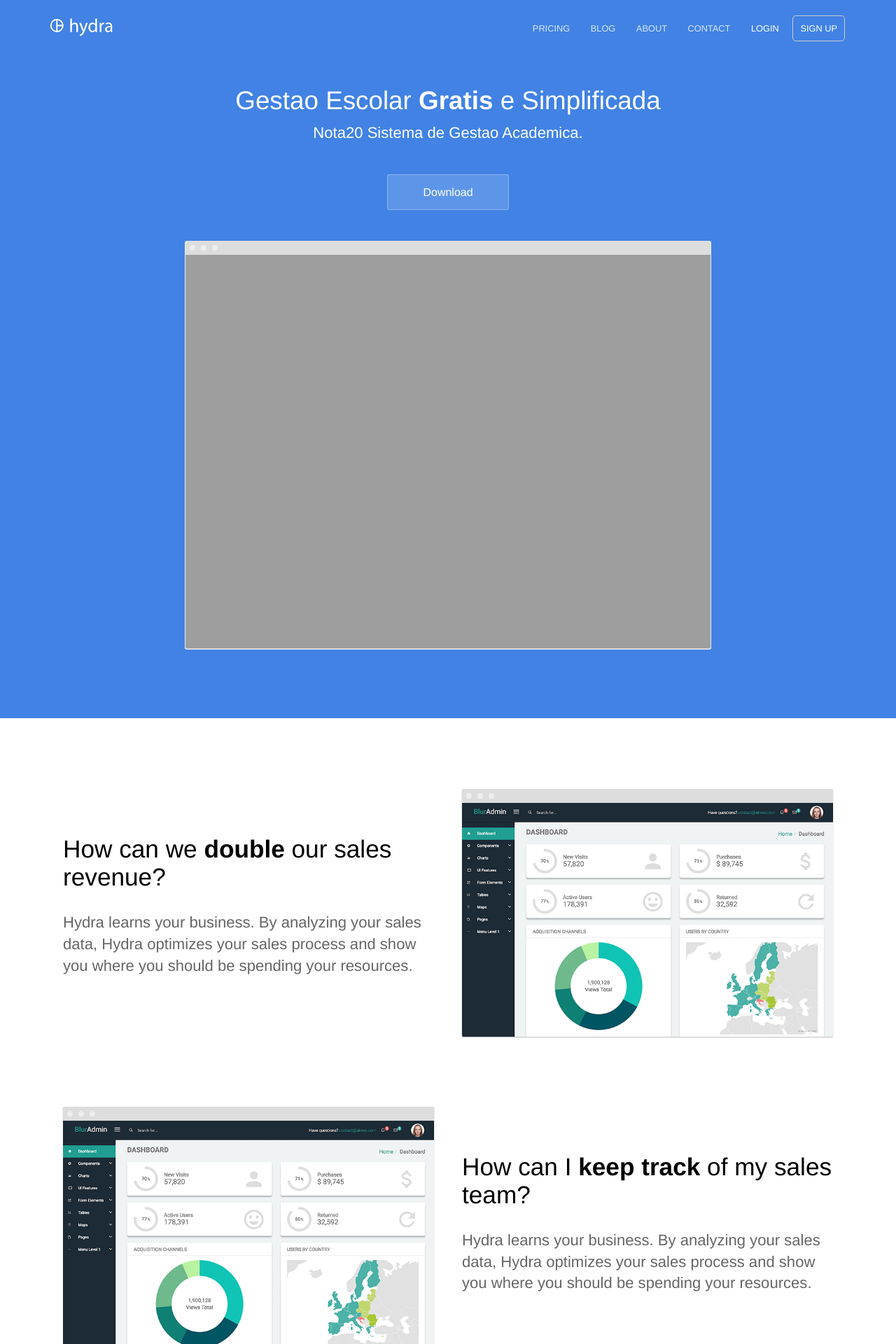
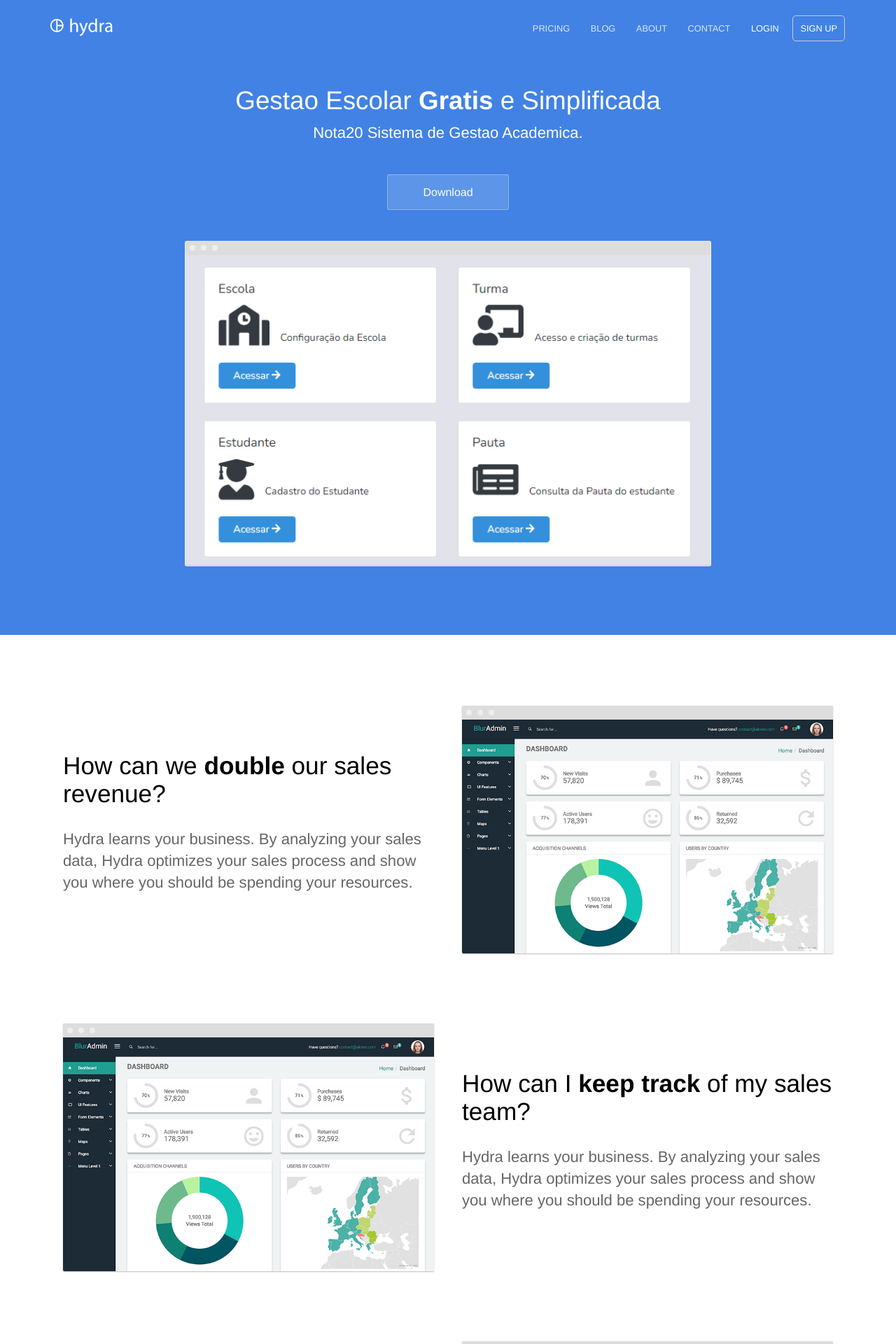
Before and after one commit to Manguena/manguena.github.io, a Jekyll site: the page built from index.html, in a window 1280 px wide. Shown: the top 1920 px of the page at 70% size. Built offline with Jekyll 4.4.1, drawn with Linux system fonts in a browser that asks for light colours.

Commit message:
Update index.html
error with img tag

```diff
--- a/index.html
+++ b/index.html
@@ -8,7 +8,7 @@ description: Track and optimize your sales team in real time
 		<p class="subtext editable">Nota20 Sistema de Gestao Academica.</p>
 		<div class="cta button alt"><a href="https://github.com/Manguena/nota20/archive/refs/heads/main.zip">Download</a></div>
 		<div>
-			<img src="{{ site.baseurl }}/images/dashboard.11.02.2024.PNG alt="Screenshot" class="screenshot editable" />
+			<img src="{{ site.baseurl }}/images/dashboard.11.02.2024.PNG" alt="Screenshot" class="screenshot editable" />
 		</div>
 	</div>
 </section>
```
